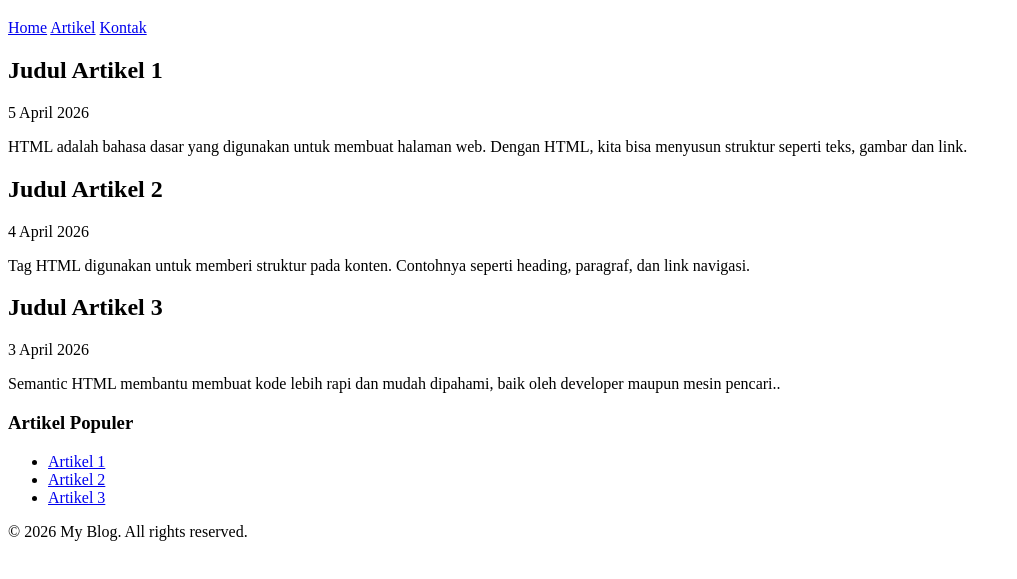
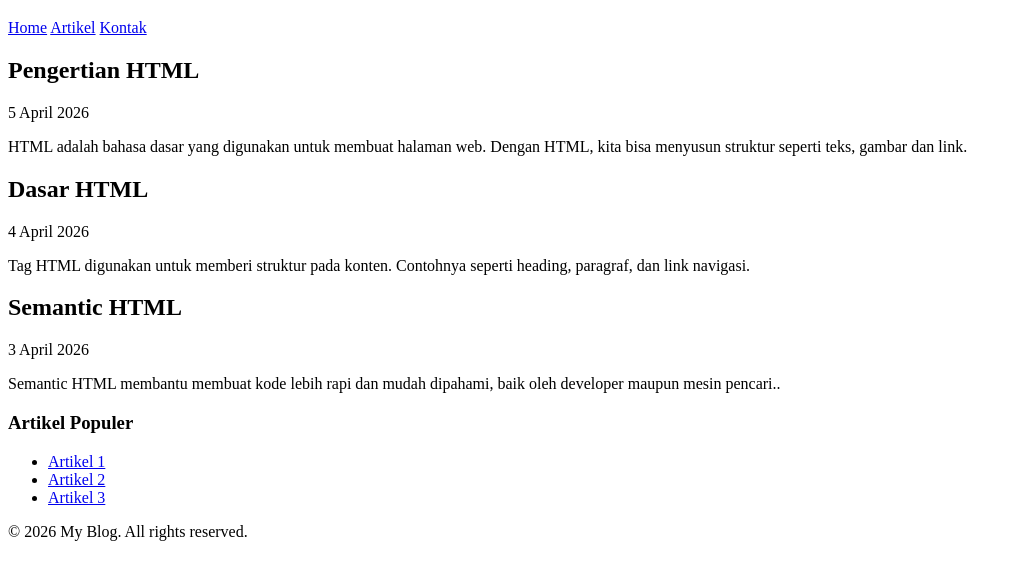
Before and after one commit to Indy-svg/WEB-BELAJAR-HTML-2, a plain HTML site: page index.html in a window 1280 px wide. Shown: the part 61-640 px from the top of the page, without its empty margins (0-1017 px from the left). Drawn offline with Linux system fonts and the light colour scheme.

Commit message:
perubahan dalam teks

```diff
--- a/index.html
+++ b/index.html
@@ -21,21 +21,21 @@
 
 
         <article>
-            <h2>Judul Artikel 1</h2>
+            <h2>Pengertian HTML</h2>
             <p><time datetime="2026-04-05">5 April 2026</time></p>
             <p>HTML adalah bahasa dasar yang digunakan untuk membuat halaman web. Dengan HTML, kita bisa menyusun struktur seperti teks, gambar dan link.</p>
         </article>
 
 
         <article>
-            <h2>Judul Artikel 2</h2>
+            <h2>Dasar HTML</h2>
             <p><time datetime="2026-04-04">4 April 2026</time></p>
             <p>Tag HTML digunakan untuk memberi struktur pada konten. Contohnya seperti heading, paragraf, dan link navigasi.</p>
         </article>
 
 
         <article>
-             <h2>Judul Artikel 3</h2>
+             <h2>Semantic HTML</h2>
             <p><time datetime="2026-04-03">3 April 2026</time></p>
             <p>Semantic HTML membantu membuat kode lebih rapi dan mudah dipahami, baik oleh developer maupun mesin pencari..</p>
         </article>
```
